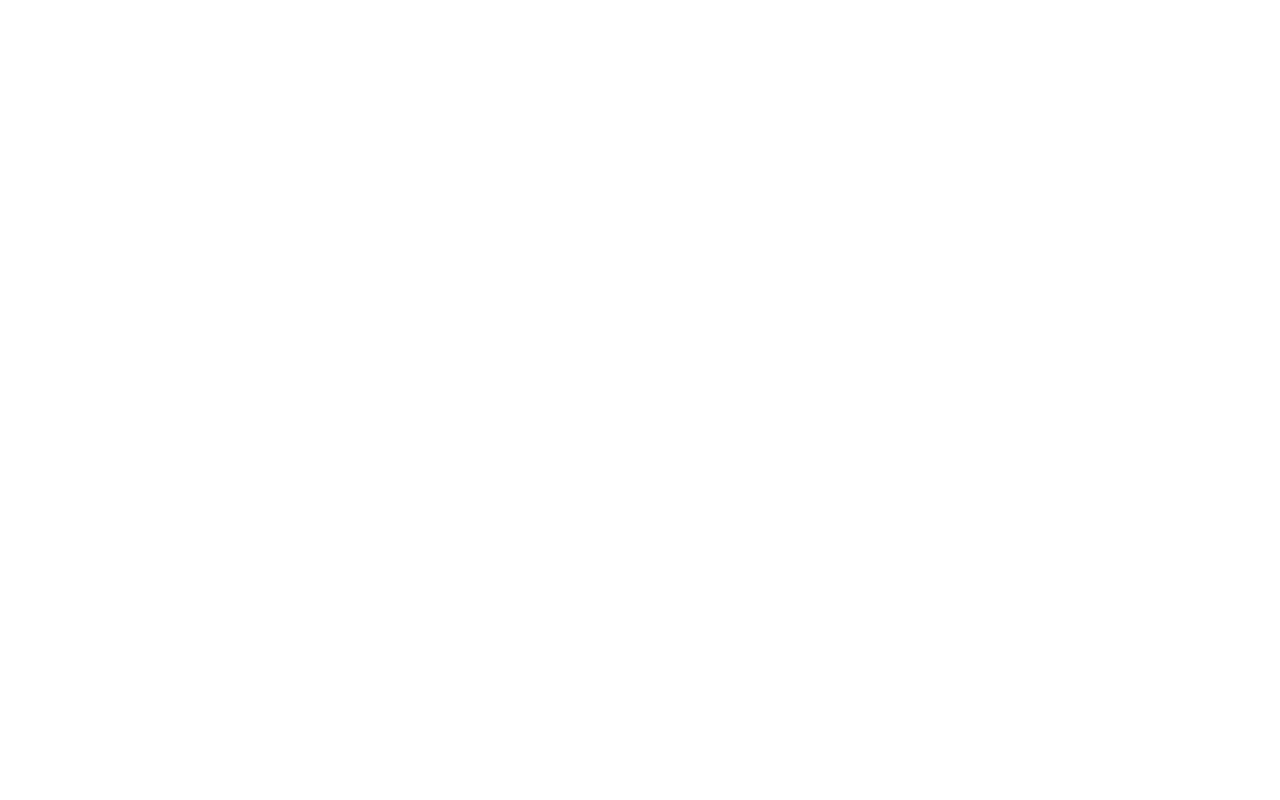
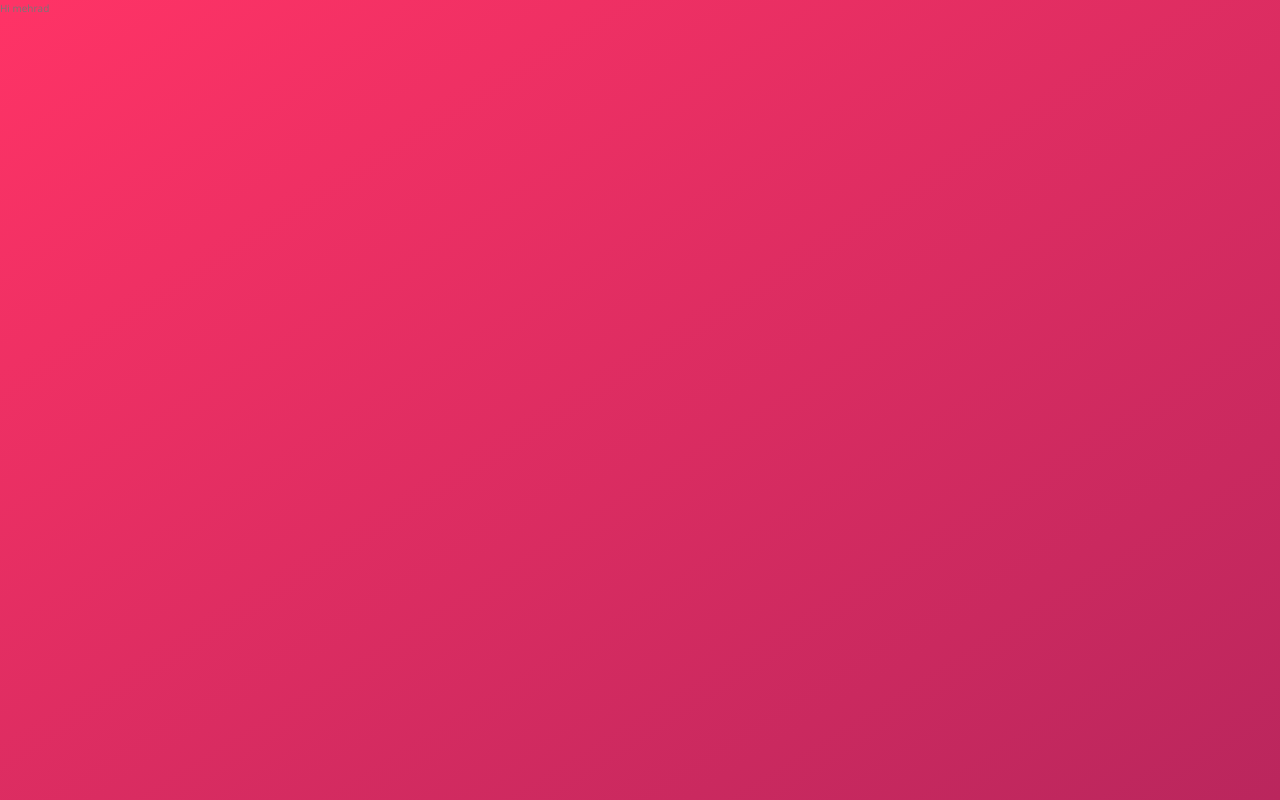
Before and after one commit to MehradSharifi/Trillo-by-Jonas-Schmedtmann, a website: page index.html in a window 1280 px wide. Drawn offline with nearby package versions, Linux system fonts and the light colour scheme.

Commit message:
initial set up

```diff
--- a/index.html
+++ b/index.html
@@ -11,5 +11,6 @@
         <title>trillo &mdash; Your all-in-one booking app</title>
     </head>
     <body>
+        Hi mehrad
     </body>
 </html>
--- /dev/null
+++ b/sass/_base.scss
@@ -0,0 +1,43 @@
+
+:root {
+    --color-primary: #eb2f64;
+    --color-primary-light: #FF3366;
+    --color-primary-dark: #BA265D;
+
+    --color-Grey-light-1: #faf9f9;
+    --color-Grey-light-2: #f4f2f2;
+    --color-Grey-light-3: #f0eeee;
+    --color-Grey-light-4: #ccc;
+
+    --color-Grey-dark-1: #333;
+    --color-Grey-dark-2: #777;
+    --color-Grey-dark-3: #999;
+}
+
+* {
+    margin: 0;
+    padding: 0;
+}
+
+*,
+*::before,
+*::after {
+    box-sizing: inherit;
+}
+
+html {
+    box-sizing: border-box;
+    font-size: 62.5%; // 1rem = 10px, 10px/16px = 62.5%
+}
+
+body {
+    font-family: "Open Sans", sans-serif;
+    font-weight: 400;
+    line-height: 1.6;
+    color: var(--color-Grey-dark-2);
+    background-image: linear-gradient(to right bottom, var(--color-primary-light), var(--color-primary-dark));
+    background-size: cover;
+    background-repeat: no-repeat;
+
+    min-height: 100vh;
+}
--- a/sass/main.scss
+++ b/sass/main.scss
@@ -1,17 +1,3 @@
-/*
-COLORS
-
-Primary: #eb2f64
-Primary light: #FF3366
-Primary dark: #BA265D
-
-Grey light 1: #faf9f9
-Grey light 2: #f4f2f2
-Grey light 3: #f0eeee
-Grey light 4: #ccc
-
-Grey dark 1: #333
-Grey dark 2: #777
-Grey dark 3: #999
-
-*/
+@import "base";
+@import "layout";
+@import "components";
```
Also changed, not shown: css/style.css, sass/_components.scss (added), sass/_layout.scss (added).
